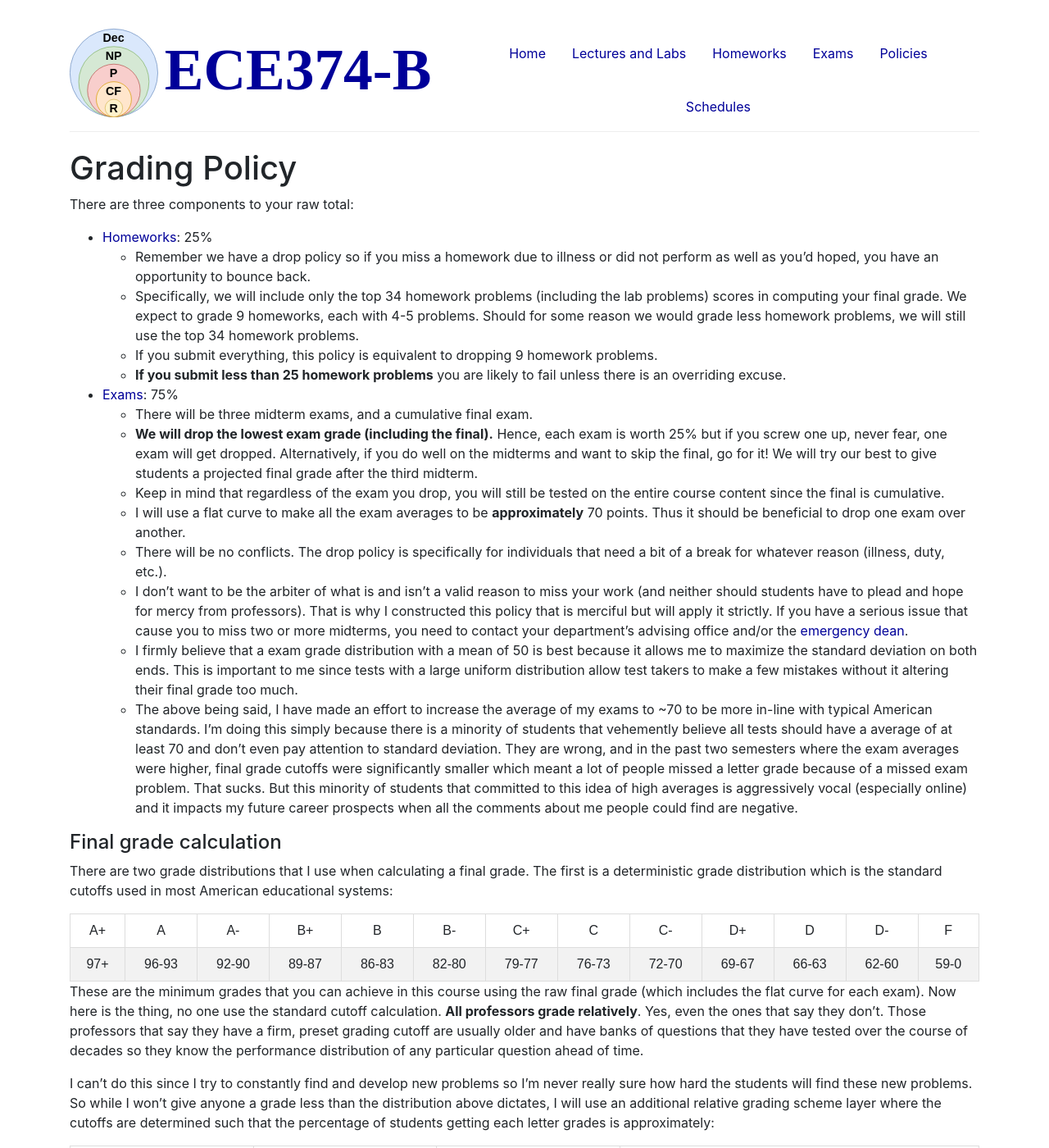
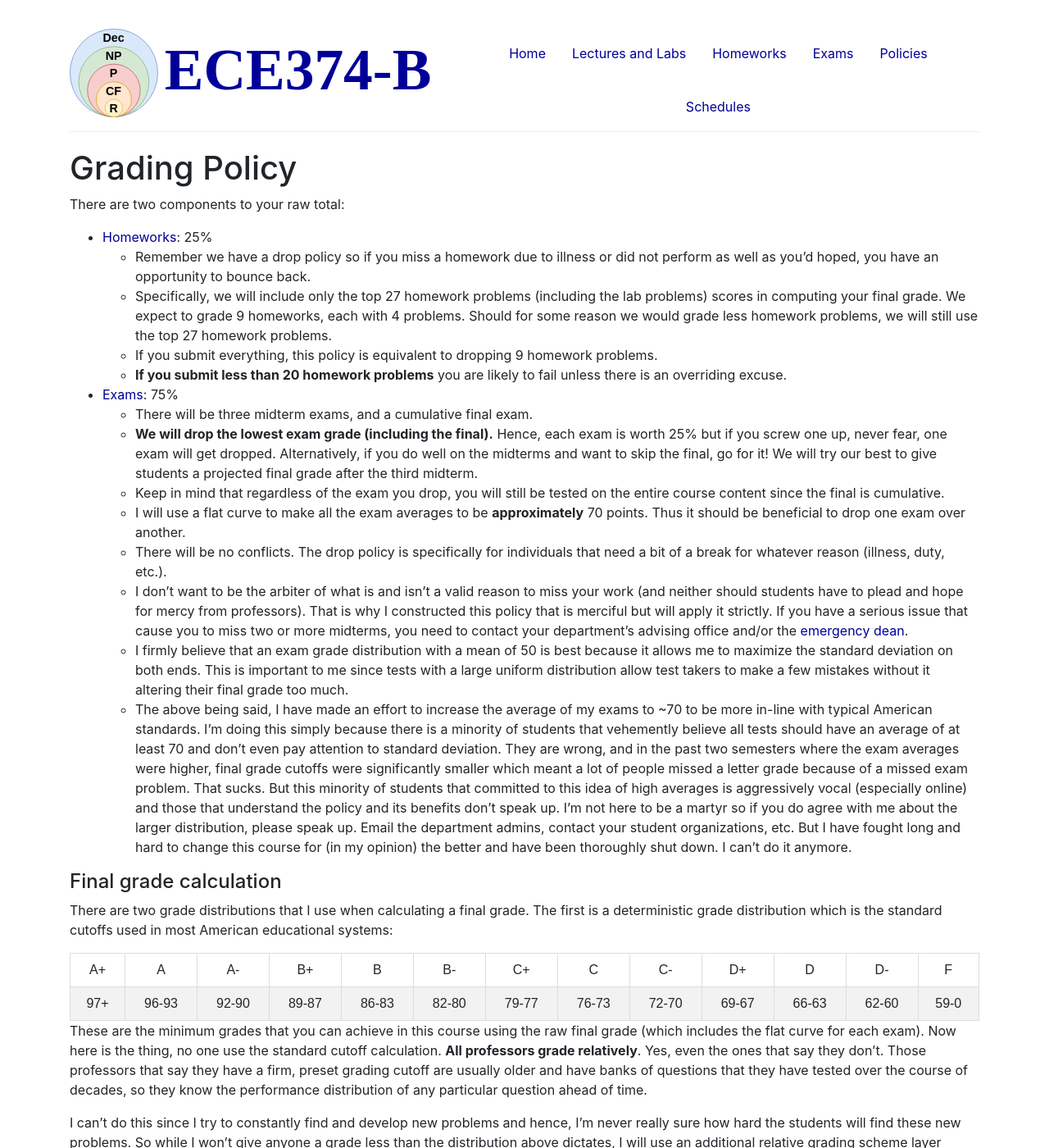
Before and after one commit to UIUC-ECE374B/su25, a Jekyll site: the page built from _policies/grading.md, in a window 1280 px wide and 1400 px high. Shown: the whole window at 82% size. Built offline with Jekyll 4.4.1, drawn with Linux system fonts in a browser that asks for light colours; some of the changed text lies outside the part shown.

Commit message:
Updating policies

```diff
--- a/_policies/grading.md
+++ b/_policies/grading.md
@@ -5,13 +5,13 @@ title: Grading Policy
 description: How your final grade is calculated.
 ---
 
-There are three components to your raw total:
+There are two components to your raw total:
 
 - [Homeworks](/homeworks.html): 25%
     - Remember we have a drop policy so if you miss a homework due to illness or did not perform as well as you'd hoped, you have an opportunity to bounce back.
-    - Specifically, we will include only the top 34 homework problems (including the lab problems) scores in computing your final grade. We expect to grade 9 homeworks, each with 4-5 problems. Should for some reason we would grade less homework problems, we will still use the top 34 homework problems.
+    - Specifically, we will include only the top 27 homework problems (including the lab problems) scores in computing your final grade. We expect to grade 9 homeworks, each with 4 problems. Should for some reason we would grade less homework problems, we will still use the top 27 homework problems.
     - If you submit everything, this policy is equivalent to dropping 9 homework problems.
-    - **If you submit less than 25 homework problems** you are likely to fail unless there is an overriding excuse.
+    - **If you submit less than 20 homework problems** you are likely to fail unless there is an overriding excuse.
 - [Exams](/exams.html): 75%
     - There will be three midterm exams, and a cumulative final exam.
     - **We will drop the lowest exam grade (including the final).** Hence, each exam is worth 25% but if you screw one up, never fear, one exam will get dropped. Alternatively, if you do well on the midterms and want to skip the final, go for it! We will try our best to give students a projected final grade after the third midterm.
@@ -19,8 +19,8 @@ There are three components to your raw total:
     - I will use a flat curve to make all the exam averages to be **approximately** 70 points. Thus it should be beneficial to drop one exam over another.
     - There will be no conflicts. The drop policy is specifically for individuals that need a bit of a break for whatever reason (illness, duty, etc.).
     - I don't want to be the arbiter of what is and isn't a valid reason to miss your work (and neither should students have to plead and hope for mercy from professors). That is why I constructed this policy that is merciful but will apply it strictly. If you have a serious issue that cause you to miss two or more midterms, you need to contact your department's advising office and/or the [emergency dean](/policies/stressed).
-    - I firmly believe that a exam grade distribution with a mean of 50 is best because it allows me to maximize the standard deviation on both ends. This is important to me since tests with a large uniform distribution allow test takers to make a few mistakes without it altering their final grade too much.
-    - The above being said, I have made an effort to increase the average of my exams to ~70 to be more in-line with typical American standards. I'm doing this simply because there is a minority of students that vehemently believe all tests should have a average of at least 70 and don't even pay attention to standard deviation. They are wrong, and in the past two semesters where the exam averages were higher, final grade cutoffs were significantly smaller which meant a lot of people missed a letter grade because of a missed exam problem. That sucks. But this minority of students that committed to this idea of high averages is aggressively vocal (especially online) and it impacts my future career prospects when all the comments about me people could find are negative.
+    - I firmly believe that an exam grade distribution with a mean of 50 is best because it allows me to maximize the standard deviation on both ends. This is important to me since tests with a large uniform distribution allow test takers to make a few mistakes without it altering their final grade too much.
+    - The above being said, I have made an effort to increase the average of my exams to ~70 to be more in-line with typical American standards. I'm doing this simply because there is a minority of students that vehemently believe all tests should have an average of at least 70 and don't even pay attention to standard deviation. They are wrong, and in the past two semesters where the exam averages were higher, final grade cutoffs were significantly smaller which meant a lot of people missed a letter grade because of a missed exam problem. That sucks. But this minority of students that committed to this idea of high averages is aggressively vocal (especially online) and those that understand the policy and its benefits don't speak up. I'm not here to be a martyr so if you do agree with me about the larger distribution, please speak up. Email the department admins, contact your student organizations, etc. But I have fought long and hard to change this course for (in my opinion) the better and have been thoroughly shut down. I can't do it anymore.
 
 
 #### Final grade calculation
@@ -60,9 +60,9 @@ There are two grade distributions that I use when calculating a final grade. The
     </tr>
 </table>
 
-These are the minimum grades that you can achieve in this course using the raw final grade (which includes the flat curve for each exam). Now here is the thing, no one use the standard cutoff calculation. **All professors grade relatively**. Yes, even the ones that say they don't. Those professors that say they have a firm, preset grading cutoff are usually older and have banks of questions that they have tested over the course of decades so they know the performance distribution of any particular question ahead of time.
+These are the minimum grades that you can achieve in this course using the raw final grade (which includes the flat curve for each exam). Now here is the thing, no one use the standard cutoff calculation. **All professors grade relatively**. Yes, even the ones that say they don't. Those professors that say they have a firm, preset grading cutoff are usually older and have banks of questions that they have tested over the course of decades, so they know the performance distribution of any particular question ahead of time.
 
-I can't do this since I try to constantly find and develop new problems so I'm never really sure how hard the students will find these new problems. So while I won't give anyone a grade less than the distribution above dictates, I will use an additional relative grading scheme layer where the cutoffs are determined such that the percentage of students getting each letter grades is approximately:
+I can't do this since I try to constantly find and develop new problems and hence, I'm never really sure how hard the students will find these new problems. So while I won't give anyone a grade less than the distribution above dictates, I will use an additional relative grading scheme layer where the cutoffs are determined such that the percentage of students getting each letter grades is approximately:
 
 <table id="customers">
     <tr>
@@ -111,8 +111,8 @@ All regrade requests would be handled via Gradescope. Regrade requests can be su
 
 #### Extra Credit
 
-Extra credit (which would given completely in the discretion of the instructors) would be given in exceptional cases for the following:
+Extra credit (which is given completely in the discretion of the instructors) would be given in exceptional cases for the following:
 
 - Being in the top few participants on piazza. (As long as most of your answers are useful and correct [and add to the current discussion {i.e., don't repost others answers just to increase your count}] - a campaign of disinformation on piazza would gain you little.)
-- Taking on small, interesting problem/research challenges I may post to Piazza.
+- Taking on small, interesting problem/research challenges I may post to the website.
 - Extra credit is only given to people that have completed *significantly* more work than is required for this course. Significant means tens of hours of solid work/effort.
```
Also changed, not shown: _policies/cheating.md (+4 -3 lines), _policies/covid.md (+3 -3 lines).
